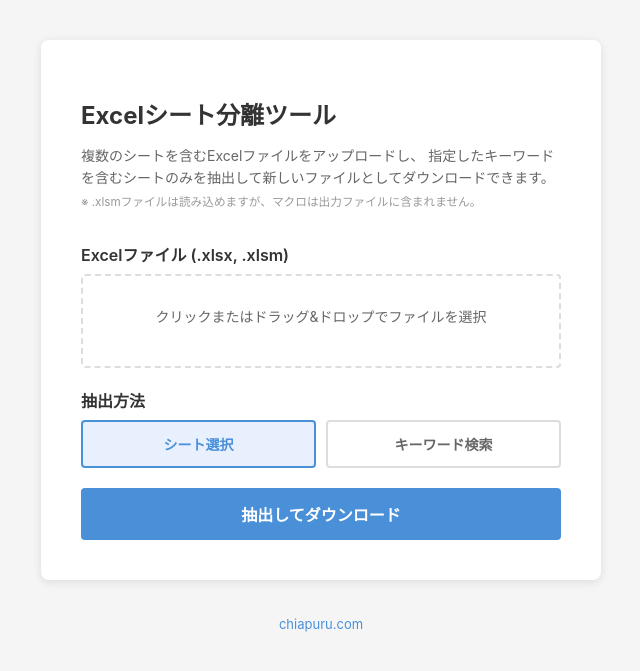
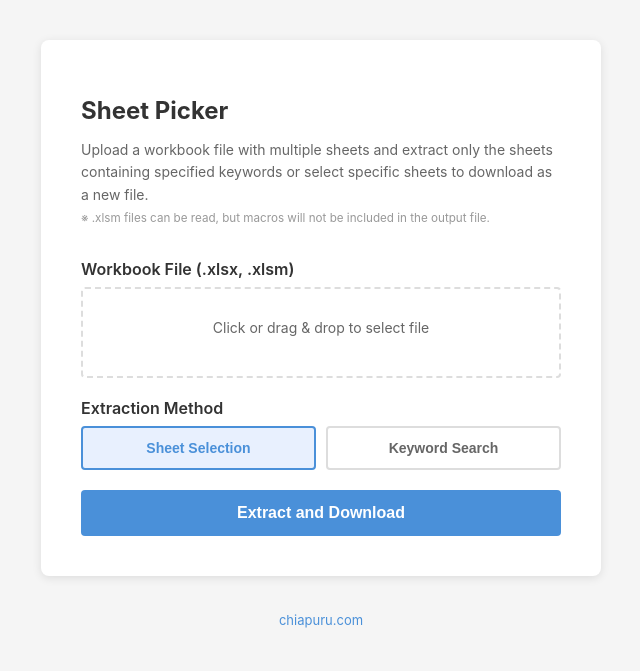
Before and after one commit to daichitsuchiya39-creator/ExcelSheetPick, a Flask app: page / in a window 1280 px wide. Shown: the top 671 px of the page, without its empty margins (319-959 px from the left). Run offline with Flask 2, Linux system fonts and the light colour scheme.

Commit message:
Update UI language to English without using 'Excel' term

```diff
--- a/templates/index.html
+++ b/templates/index.html
@@ -1,9 +1,9 @@
 <!DOCTYPE html>
-<html lang="ja">
+<html lang="en">
 <head>
     <meta charset="UTF-8">
     <meta name="viewport" content="width=device-width, initial-scale=1.0">
-    <title>Excelシート分離ツール</title>
+    <title>Sheet Picker</title>
     <style>
         * {
             box-sizing: border-box;
@@ -251,11 +251,10 @@
 </head>
 <body>
     <div class="container">
-        <h1>Excelシート分離ツール</h1>
+        <h1>Sheet Picker</h1>
         <p class="description">
-            複数のシートを含むExcelファイルをアップロードし、
-            指定したキーワードを含むシートのみを抽出して新しいファイルとしてダウンロードできます。<br>
-            <small style="color: #999;">※ .xlsmファイルは読み込めますが、マクロは出力ファイルに含まれません。</small>
+            Upload a workbook file with multiple sheets and extract only the sheets containing specified keywords or select specific sheets to download as a new file.<br>
+            <small style="color: #999;">※ .xlsm files can be read, but macros will not be included in the output file.</small>
         </p>
 
         {% with messages = get_flashed_messages(with_categories=true) %}
@@ -272,17 +271,17 @@
             <input type="hidden" name="extract_mode" id="extractMode" value="selection">
 
             <div class="form-group">
-                <label for="file">Excelファイル (.xlsx, .xlsm)</label>
+                <label for="file">Workbook File (.xlsx, .xlsm)</label>
                 <div class="file-input-wrapper">
                     <input type="file" name="file" id="file" accept=".xlsx,.xlsm" required>
-                    <div class="file-label">クリックまたはドラッグ&ドロップでファイルを選択</div>
+                    <div class="file-label">Click or drag & drop to select file</div>
                     <div class="file-name" id="fileName"></div>
                 </div>
                 <div class="sheet-list" id="sheetList">
-                    <h3>シート一覧<span class="sheet-count" id="sheetCount"></span><span class="selected-count" id="selectedCount"></span></h3>
+                    <h3>Sheet List<span class="sheet-count" id="sheetCount"></span><span class="selected-count" id="selectedCount"></span></h3>
                     <div class="sheet-actions" id="sheetActions" style="display: none;">
-                        <button type="button" onclick="selectAll()">全選択</button>
-                        <button type="button" onclick="deselectAll()">全解除</button>
+                        <button type="button" onclick="selectAll()">Select All</button>
+                        <button type="button" onclick="deselectAll()">Deselect All</button>
                     </div>
                     <ul id="sheetNames"></ul>
                 </div>
@@ -290,21 +289,21 @@
 
             <div class="extract-section visible" id="modeSection">
                 <div class="form-group">
-                    <label>抽出方法</label>
+                    <label>Extraction Method</label>
                     <div class="mode-selector">
-                        <button type="button" class="mode-btn active" data-mode="selection" onclick="setMode('selection')">シート選択</button>
-                        <button type="button" class="mode-btn" data-mode="keyword" onclick="setMode('keyword')">キーワード検索</button>
+                        <button type="button" class="mode-btn active" data-mode="selection" onclick="setMode('selection')">Sheet Selection</button>
+                        <button type="button" class="mode-btn" data-mode="keyword" onclick="setMode('keyword')">Keyword Search</button>
                     </div>
                 </div>
             </div>
 
             <div class="form-group extract-section" id="keywordSection">
-                <label for="keyword">検索キーワード</label>
+                <label for="keyword">Search Keyword</label>
                 <input type="text" name="keyword" id="keyword"
-                       placeholder="シート名に含まれる文字列">
+                       placeholder="Text contained in sheet name">
             </div>
 
-            <button type="submit">抽出してダウンロード</button>
+            <button type="submit">Extract and Download</button>
         </form>
     </div>
 
@@ -333,7 +332,7 @@
             }
 
             fileNameEl.textContent = file.name;
-            sheetNamesEl.innerHTML = '<li class="loading">読み込み中...</li>';
+            sheetNamesEl.innerHTML = '<li class="loading">Loading...</li>';
             sheetListEl.classList.add('visible');
             sheetActionsEl.style.display = 'none';
 
@@ -354,13 +353,13 @@
                     currentSheets = [];
                 } else {
                     currentSheets = data.sheets;
-                    sheetCountEl.textContent = `(${data.count}件)`;
+                    sheetCountEl.textContent = `(${data.count} sheets)`;
                     sheetActionsEl.style.display = 'flex';
                     modeSectionEl.classList.add('visible');
                     renderSheetList();
                 }
             } catch (err) {
-                sheetNamesEl.innerHTML = '<li style="color: #c00;">エラーが発生しました</li>';
+                sheetNamesEl.innerHTML = '<li style="color: #c00;">An error occurred</li>';
                 sheetCountEl.textContent = '';
                 modeSectionEl.classList.remove('visible');
                 currentSheets = [];
@@ -400,7 +399,7 @@
 
         function updateSelectedCount() {
             const count = document.querySelectorAll('input[name="selected_sheets"]:checked').length;
-            document.getElementById('selectedCount').textContent = count > 0 ? `(${count}件選択中)` : '';
+            document.getElementById('selectedCount').textContent = count > 0 ? `(${count} selected)` : '';
         }
 
         function escapeHtml(text) {
```
